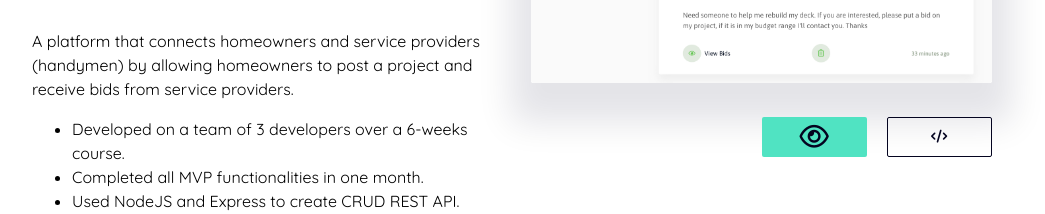
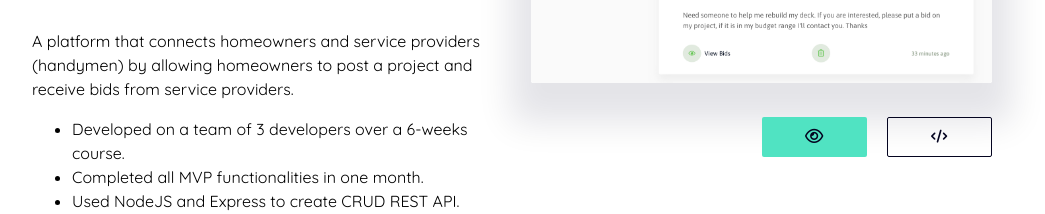
Before and after one commit to guillsav/portfolio, a React (Create React App) app: page / in a window 1280 px wide. Shown: the part 1480-1694 px from the top of the page, without its empty margins (128-1173 px from the left). Built offline with nearby package versions, Linux system fonts and the light colour scheme.

Commit message:
change size of the view icon

```diff
--- a/src/components/Project/Project.components.jsx
+++ b/src/components/Project/Project.components.jsx
@@ -47,7 +47,7 @@ const Project = ({
                 <ProjectIMG src={image} alt={alt} />
                 <Controls>
                     <CallToAction href={liveProject}>
-                        <i className="far fa-eye fa-2x"></i>
+                        <i className="far fa-eye fa-lg"></i>
                     </CallToAction>
                     <CallToAction href={github} inverted="true">
                         <i className="fas fa-code fas-2x"></i>
```
